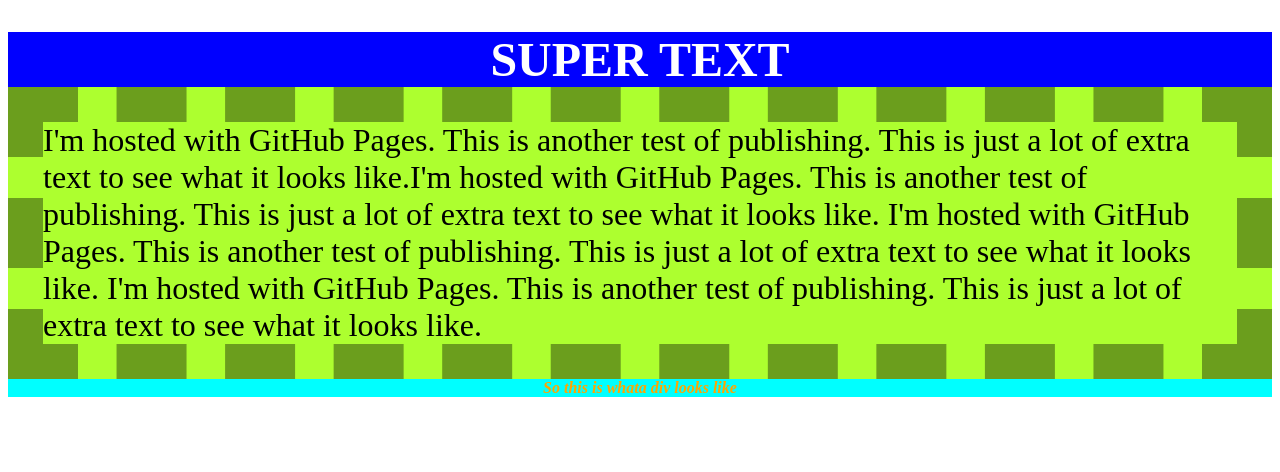
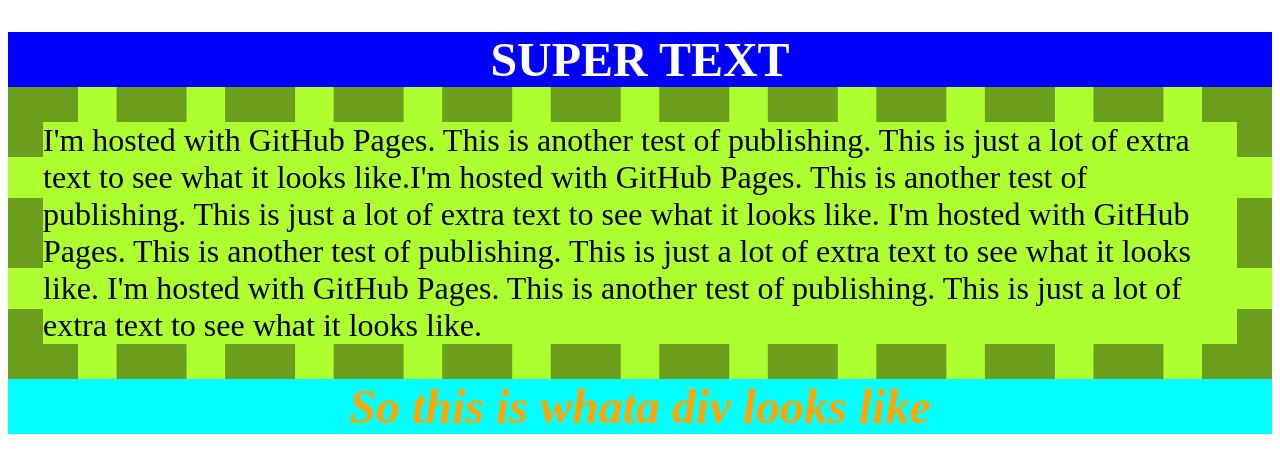
Before and after one commit to BOF3/Coursera-test-repository, a plain HTML site: page index.html in a window 1280 px wide. Drawn offline with Linux system fonts and the light colour scheme.

Commit message:
Update index.html

```diff
--- a/index.html
+++ b/index.html
@@ -25,7 +25,7 @@
             margin-bottom: 0%;}
             </style>
             <style>div{
-               font-size: 300;
+               font-size: 300%;
                color: orange;
                text-align: center;
                background-color: aqua;
```
